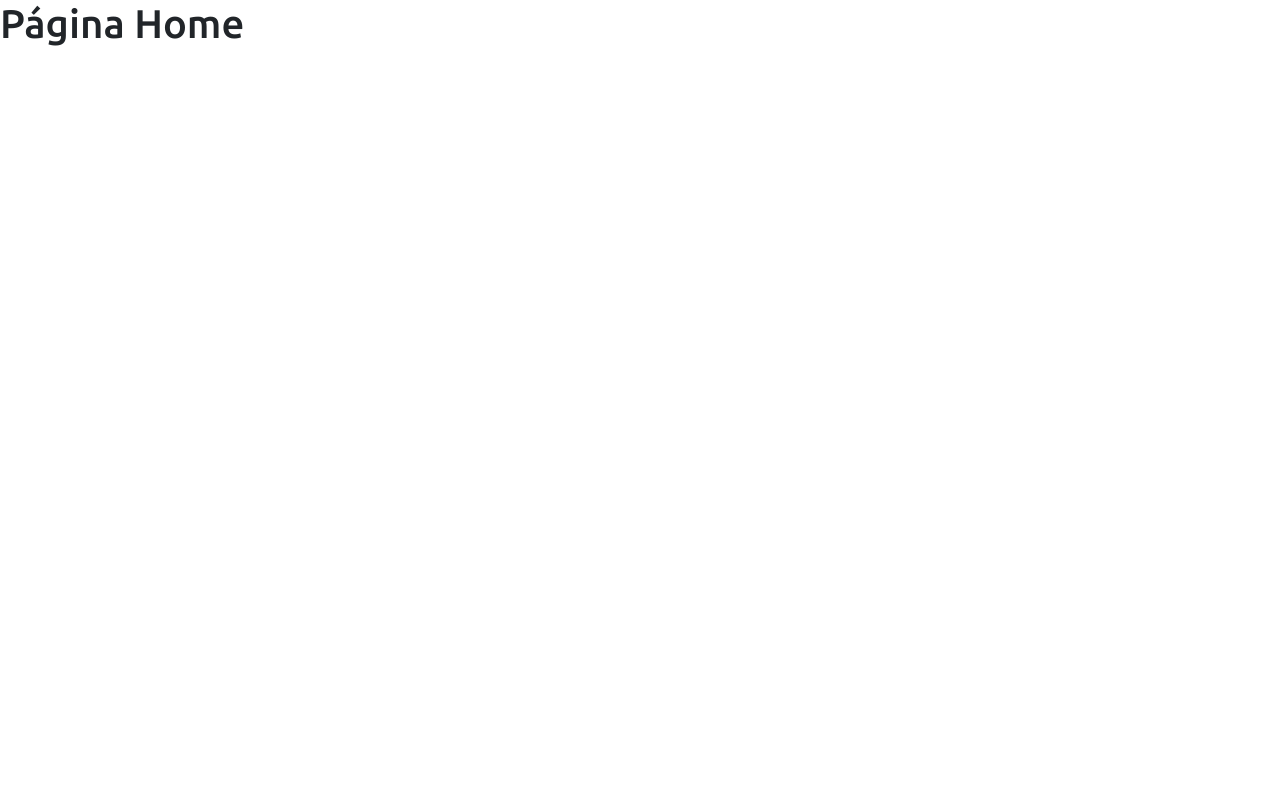
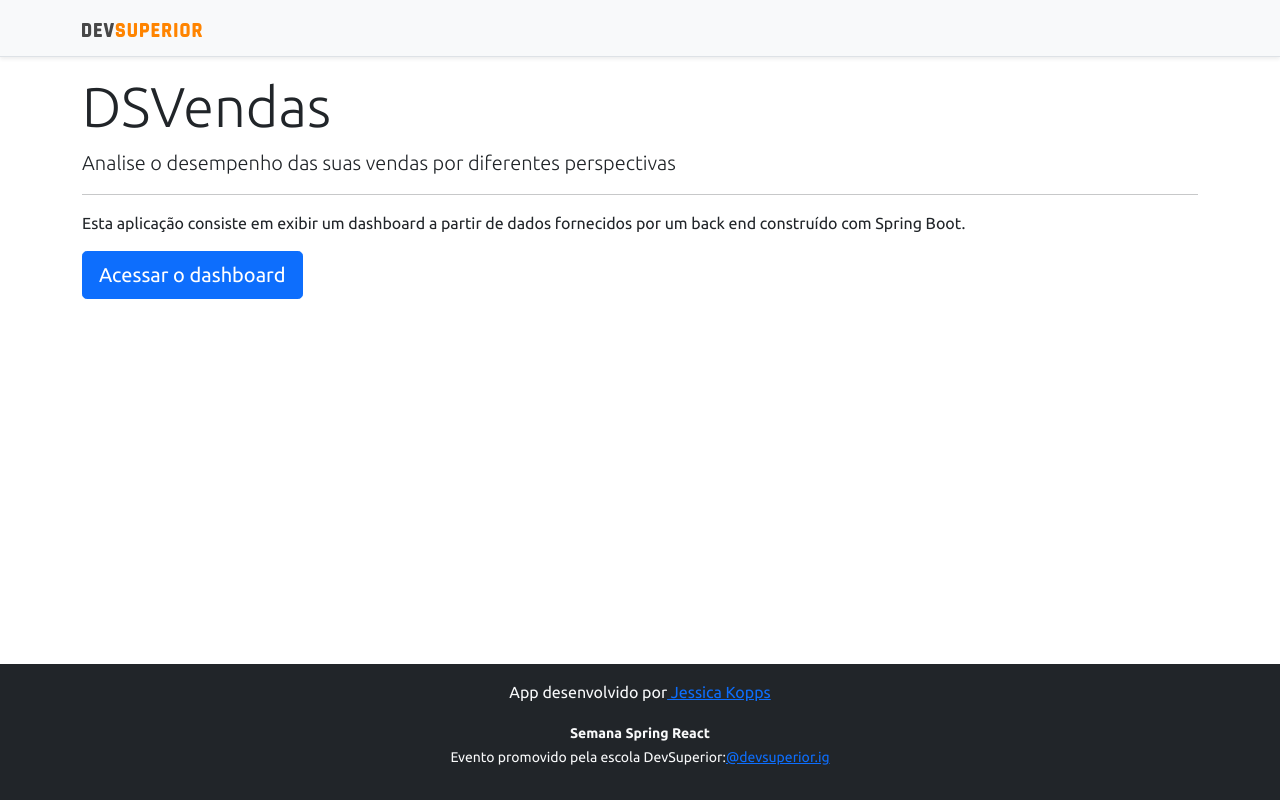
Before and after one commit to jessicakopps/dashboard-de-vendas, a React (Create React App) app in the folder frontend/: page / in a window 1280 px wide. Built offline with nearby package versions, Linux system fonts and the light colour scheme.

Commit message:
Home, navigation

```diff
--- a/frontend/src/App.tsx
+++ b/frontend/src/App.tsx
@@ -1,10 +1,8 @@
 import Routes from 'Routes';
-
 
 function App() {
   return (
     <Routes />
-
   );
 }
 
--- a/frontend/src/components/Navbar/index.tsx
+++ b/frontend/src/components/Navbar/index.tsx
@@ -1,4 +1,5 @@
 import ImgDsDark from 'assets/img/ds-dark.svg';
+import { Link } from "react-router-dom";
 
 function Navbar() {
   return (
@@ -6,7 +7,9 @@
         <div className="d-flex flex-column flex-md-row align-items-center p-3 px-md-4 mb-3 bg-light border-bottom shadow-sm">
           <div className="container">
             <nav className="my-2 my-md-0 mr-md-3">
+              <Link to="/">
               <img src={ImgDsDark} alt="DevSuperior" width="120" />
+              </Link>
             </nav>
           </div>
         </div>
--- a/frontend/src/pages/Home/index.tsx
+++ b/frontend/src/pages/Home/index.tsx
@@ -1,8 +1,25 @@
+import Footer from "components/Footer";
+import Navbar from "components/Navbar";
+import { Link } from "react-router-dom";
+
 const Home = () => {
   return (
-    <div>
-      <h1>Página Home</h1>
-    </div>
+    <>
+    <Navbar />
+      <div className="container">
+        <div className="jumbotron">
+          <h1 className="display-4">DSVendas</h1>
+          <p className="lead">Analise o desempenho das suas vendas por diferentes perspectivas</p>
+          <hr />
+          <p>Esta aplicação consiste em exibir um dashboard a partir de dados fornecidos por um back end construído com Spring Boot.</p>
+          <Link to="/dashboard" className="btn btn-primary btn-lg">
+            Acessar o dashboard
+            </Link>
+        </div>
+      </div>
+      <Footer/>
+    </>
+
   );
 }
 
```
